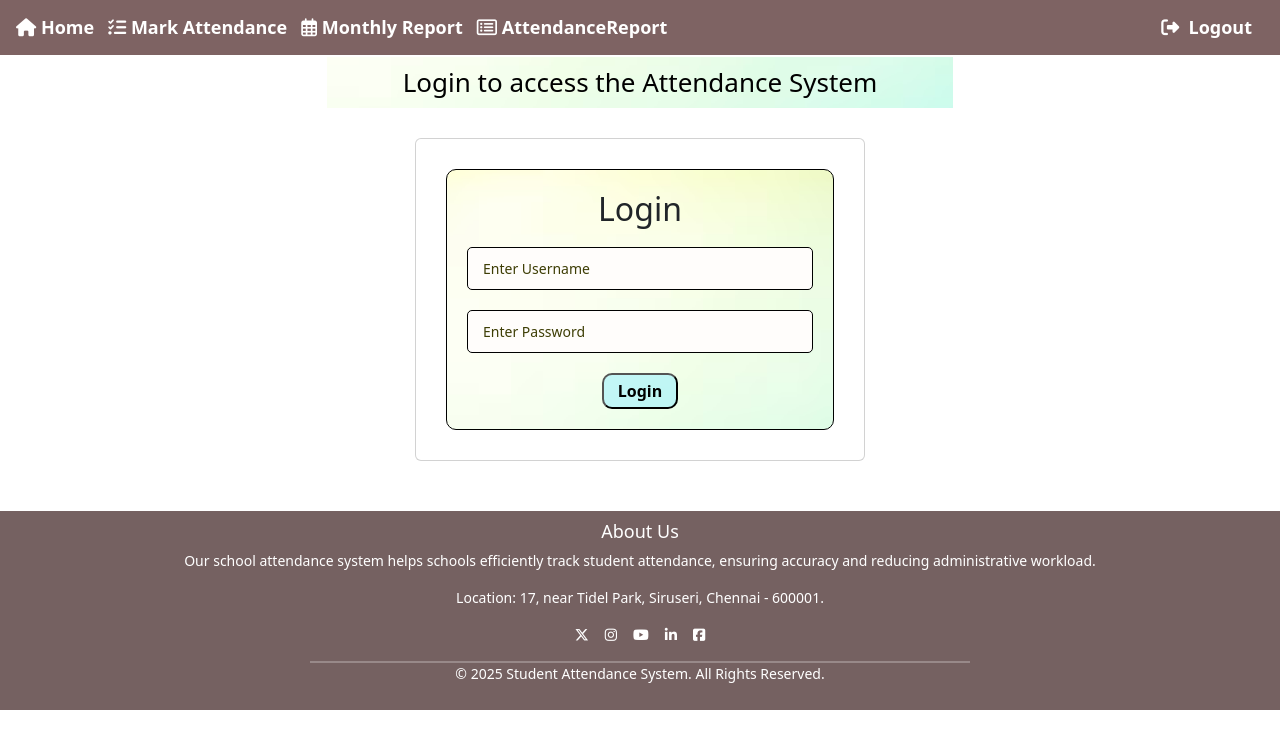
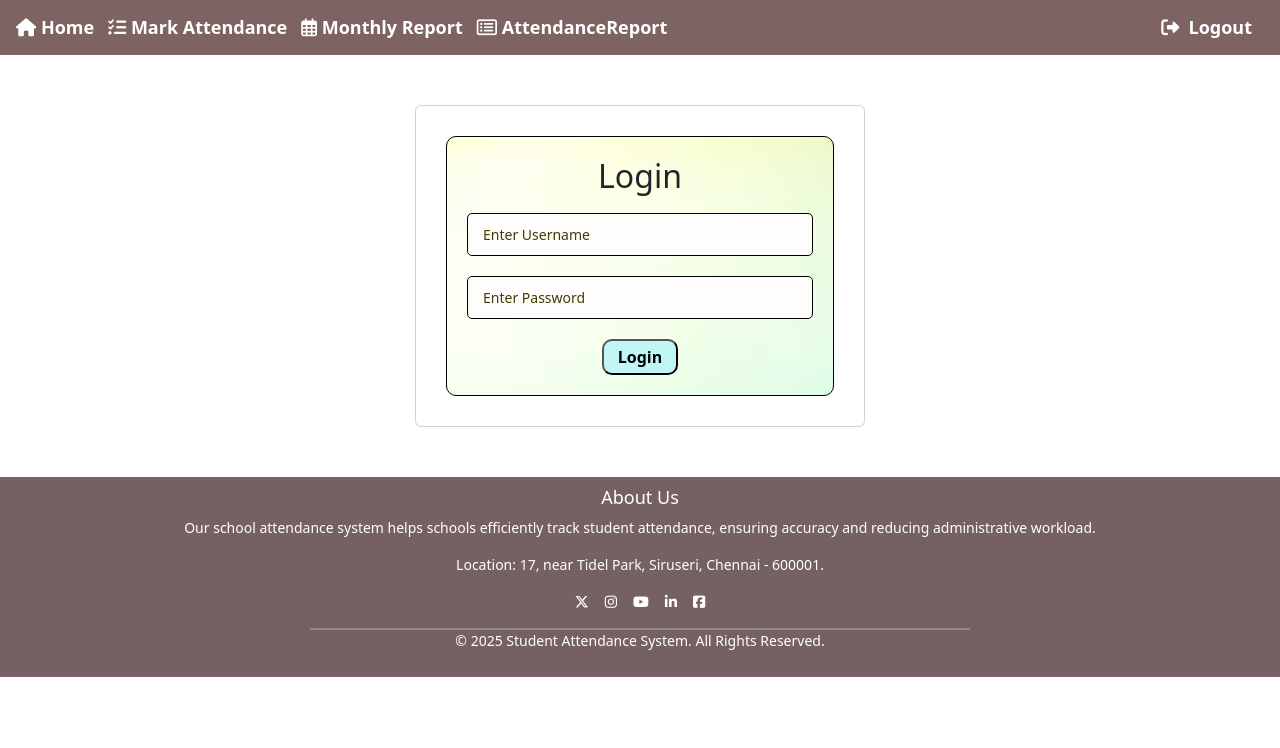
Before and after one commit to tharanivenkat17/Student-Attendance-System, a React (Vite) app in the folder app/: page / in a window 1280 px wide. Shown: the top 748 px of the page. Built offline with nearby package versions, Linux system fonts and the light colour scheme; data requests are answered from the project's data file; a small style sheet from the web is missing.

Commit message:
Updates and Implememtation

```diff
--- a/app/db.json
+++ b/app/db.json
@@ -348,7 +348,7 @@
           "period7": false
         }
       },
-      "id": 8
+      "id": 7
     },
     {
       "date": "2025-03-14",
@@ -390,7 +390,7 @@
           "period7": false
         }
       },
-      "id": 9
+      "id": 8
     },
     {
       "date": "2025-03-14",
@@ -432,7 +432,7 @@
           "period7": true
         }
       },
-      "id": 10
+      "id": 9
     },
     {
       "date": "2025-02-24",
@@ -474,7 +474,7 @@
           "period7": false
         }
       },
-      "id": 11
+      "id": 10
     },
     {
       "date": "2025-02-25",
@@ -516,7 +516,7 @@
           "period7": true
         }
       },
-      "id": 12
+      "id": 11
     },
     {
       "date": "2025-02-26",
@@ -558,7 +558,7 @@
           "period7": true
         }
       },
-      "id": 13
+      "id": 12
     },
     {
       "date": "2025-02-27",
@@ -599,7 +599,7 @@
           "period1": true
         }
       },
-      "id": 14
+      "id": 13
     },
     {
       "date": "2025-02-28",
@@ -641,7 +641,7 @@
           "period7": false
         }
       },
-      "id": 15
+      "id": 14
     },
     {
       "date": "2025-03-18",
@@ -683,7 +683,7 @@
           "period7": true
         }
       },
-      "id": 16
+      "id": 15
     }
   ]
 }
--- a/app/src/Components/Navigation.jsx
+++ b/app/src/Components/Navigation.jsx
@@ -1,6 +1,5 @@
 import React from 'react'
 import { Link, Route, Routes } from 'react-router-dom'
-import Launch from '../Pages/Launch'
 import Home from '../Pages/Home'
 import Login from '../Pages/Login'
 import Attendance from '../Pages/Attendance'
@@ -8,51 +7,46 @@ import MonthlyReport from '../Pages/MonthlyReport'
 import AttendanceReport from '../Pages/AttendanceReport'
 import { useAuth } from '../Hooks/AuthContext'
 import '../Styles/Navigation.css'
+import PrivateRoute from './PrivateRoute'
 <link rel="stylesheet" href="https://cdnjs.cloudflare.com/ajax/libs/font-awesome/6.7.2/css/all.min.css" integrity="sha512-Evv84Mr4kqVGRNSgIGL/F/aIDqQb7xQ2vcrdIwxfjThSH8CSR7PBEakCr51Ck+w+/U6swU2Im1vVX0SVk9ABhg==" crossorigin="anonymous" referrerpolicy="no-referrer" />
 
-function  Navigation() {
+function Navigation() {
     const { isLoggedIn, logout } = useAuth()
-    // To Check Login
-    function handleNavigation(){
-        if (!isLoggedIn) {
-            alert('Please Login, After Login only Attendance System will be accessible ')
-        }
-    }
-
     return (
-        <div>
+        <>
             <div className='Header'>
                 <div>
-                    <Link to={isLoggedIn ? "/home" : "/"} onClick={() => handleNavigation()}>
+                    {isLoggedIn && (<Link to="/home">
                         <i className="fa-solid fa-house"></i>  Home
-                    </Link> &nbsp;&nbsp;
-                    <Link to={isLoggedIn ? "/attendance" : "/"} onClick={() => handleNavigation()}>
+                    </Link>)} &nbsp;&nbsp;
+                    {isLoggedIn && (<Link to="/attendance">
                         <i className="fa-solid fa-list-check"></i>  Mark Attendance
-                    </Link> &nbsp;&nbsp;
-                    <Link to={isLoggedIn ? "/monthlyreport" : "/"} onClick={() => handleNavigation()}>
+                    </Link>)} &nbsp;&nbsp;
+                    {isLoggedIn && (<Link to="/monthlyreport">
                         <i className="fa-regular fa-calendar-days"></i>  Monthly Report
-                    </Link> &nbsp;&nbsp;
-                    <Link to={isLoggedIn ? "/attendancereport" : "/"} onClick={() => handleNavigation()}>
+                    </Link>)} &nbsp;&nbsp;
+                    {isLoggedIn && (<Link to="/attendancereport">
                         <i className="fa-regular fa-rectangle-list"></i>  AttendanceReport
-                    </Link>
+                    </Link>)}
                 </div>
 
-                <div style={{marginRight: '12px'}}>
-                    <Link to="/login" onClick={isLoggedIn ? logout : null}>
+                <div style={{ marginRight: '12px' }}>
+                    <Link to="/" onClick={isLoggedIn ? logout : null}>
                         {isLoggedIn ? <i className="fa-solid fa-right-from-bracket"></i> : <i className="fa-solid fa-right-to-bracket"></i>} &nbsp;
                         {isLoggedIn ? 'Logout' : 'Login'}
                     </Link>
                 </div>
             </div>
             <Routes>
-                <Route path='/' element={<Launch />} />
-                <Route path='/login' element={<Login />} />
-                <Route path='/home' element={<Home />} />
-                <Route path='/attendance' element={<Attendance />} />
-                <Route path='/monthlyreport' element={<MonthlyReport />} />
-                <Route path='/attendancereport' element={<AttendanceReport />} />
+                <Route path='/' element={<Login />} />
+                <Route element={<PrivateRoute />}>
+                    <Route path='/home' element={<Home />} />
+                    <Route path='/attendance' element={<Attendance />} />
+                    <Route path='/monthlyreport' element={<MonthlyReport />} />
+                    <Route path='/attendancereport' element={<AttendanceReport />} />
+                </Route>
             </Routes>
-        </div>
+        </>
     )
 }
 export default Navigation
--- /dev/null
+++ b/app/src/Components/PrivateRoute.jsx
@@ -0,0 +1,13 @@
+import React from "react";
+import { Navigate, Outlet } from "react-router-dom";
+import { useAuth } from "../Hooks/AuthContext";
+
+const PrivateRoute = () => {
+  const { isLoggedIn } = useAuth();
+  if (!isLoggedIn) {
+    return <Navigate to="/" />
+  }
+  return <Outlet />
+}
+
+export default PrivateRoute;
--- a/app/src/Hooks/AttendanceContext.jsx
+++ b/app/src/Hooks/AttendanceContext.jsx
@@ -5,14 +5,18 @@ const AttendanceContext = createContext();
 
 export const AttendanceProvider = ({ children }) => {
     const { storedData } = useStoredData()
-    const [selectedMonth, setselectedMonth] = useState('');
     const [totalPeriods, setTotalPeriods] = useState(0)
     const [days,setDays] = useState(0)
     const [finalArr, setFinalArr] = useState([])
 
     const updateMonthlyReport = (prefix) => {
-        const filterDateData = storedData.filter((item) => item.date.slice(0, 7) === prefix);
-        console.log("filterDateData", filterDateData);
+        const filterDateData = storedData.filter((item) =>{
+            const itemDate = new Date(item.date)
+            const yearMonth = `${itemDate.getFullYear()}-${(itemDate.getMonth()+1).toString().padStart(2,'0')}`
+            return yearMonth === prefix
+            // item.date.slice(0, 7) === prefix
+        });
+        console.log("filter Date Data", filterDateData);
 
         if (filterDateData.length === 0) {
             setFinalArr([])
@@ -49,7 +53,7 @@ export const AttendanceProvider = ({ children }) => {
         Object.keys(finalData).forEach((id) => {
             finalArrData.push({ studentId: id, count: finalData[id], average: ((finalData[id] / periods) * 100) });
         })
-        console.log("finalData", finalArrData);
+        console.log(`Final Data ${finalArrData}`);
         setFinalArr(finalArrData)
     }
 
@@ -57,7 +61,7 @@ export const AttendanceProvider = ({ children }) => {
 
     return (
         <AttendanceContext.Provider
-            value={{ selectedMonth, setselectedMonth, days, totalPeriods, finalArr:memoizedFinalArr, updateMonthlyReport}}>
+            value={{ days, totalPeriods, finalArr:memoizedFinalArr, updateMonthlyReport}}>
             {children}
         </AttendanceContext.Provider>
     )
--- a/app/src/Pages/AttendanceReport.jsx
+++ b/app/src/Pages/AttendanceReport.jsx
@@ -43,7 +43,7 @@ function AttendanceReport() {
       </div>
 
       <div className="container p-4">
-        <table className='table table-bordered p-2'>
+        <table className='table table-bordered text-center p-2'>
           <thead>
             <tr>
               <td>Attendance Date</td>
@@ -64,7 +64,7 @@ function AttendanceReport() {
                 <tr key={datum.data}>
                   <td>{datum.date}</td>
                   {[1, 2, 3, 4, 5, 6, 7].map((period) => (
-                    <td key={period}>{studentAttendance[`period${period}`] ? "1" : "0"}</td>
+                    <td key={period}>{studentAttendance[`period${period}`] ? "✔" : "❌"}</td>
                   ))}
                 </tr>
               )
@@ -76,4 +76,4 @@ function AttendanceReport() {
   );
 }
 
-export default AttendanceReport;
+export default AttendanceReport
--- a/app/src/Pages/Home.jsx
+++ b/app/src/Pages/Home.jsx
@@ -1,9 +1,17 @@
-import React from 'react';
-import 'bootstrap/dist/css/bootstrap.min.css'; // Importing Bootstrap CSS
+import React, { useEffect } from 'react';
+import { useAuth } from '../Hooks/AuthContext';
+import { useNavigate } from 'react-router-dom';
 
 function Home() {
+  const navigate = useNavigate()
+  const {isLoggedIn} = useAuth()
+  useEffect(() => {
+    if(!isLoggedIn){
+      navigate('/')
+    }
+  },[isLoggedIn, navigate])
   return (
-    <div style={{ padding:'140px' }}>
+    <div style={{ padding:'100px' }}>
         <h1 className="text-center p-5">Welcome to the Student Attendance System</h1>
     </div>
   )
--- a/app/src/Pages/Launch.jsx
+++ /dev/null
@@ -1,14 +0,0 @@
-import React from 'react'
-import '../Styles/Launch.css'
-import Login from './Login'
-
-function Launch() {
-  return (
-      <div className='launch'>
-        <h1>Login to access the Attendance System</h1>
-        <Login />
-      </div>
-  )
-}
-
-export default Launch
--- a/app/src/Pages/MonthlyReport.jsx
+++ b/app/src/Pages/MonthlyReport.jsx
@@ -42,7 +42,7 @@ function MonthlyReport() {
       </div>
 
       <div className="container p-5">
-        <table className='table table-bordered mb-5'>
+        <table className='table table-bordered text-center mb-5'>
           <thead>
             <tr>
               <td>Student Id</td>
--- a/app/src/Styles/Launch.css
+++ /dev/null
@@ -1,11 +0,0 @@
-.launch h1{
-    background-image: url('../assets/login.avif');
-    background-repeat: no-repeat;
-    background-position: center;
-    padding: 10px;
-    text-align: center;
-    color: black;
-    margin-top: 2px;
-    margin-bottom: -20px;
-    font-size: 26px;
-}
```
Also changed, not shown: app/src/Pages/Attendance.jsx (+7 -6 lines).
